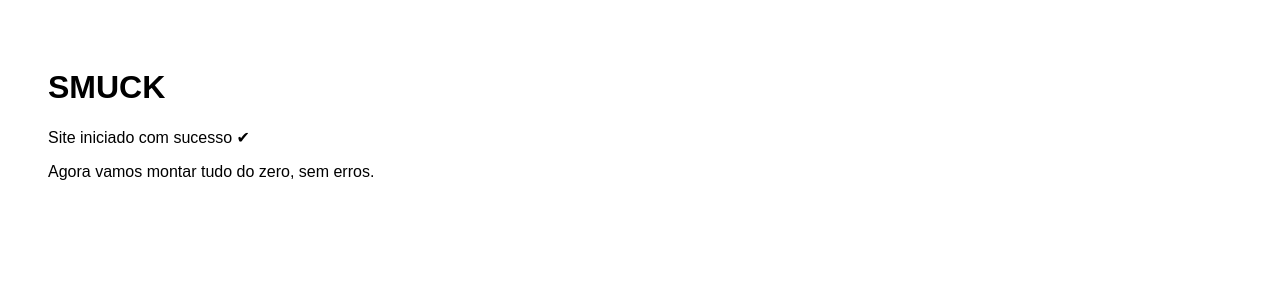
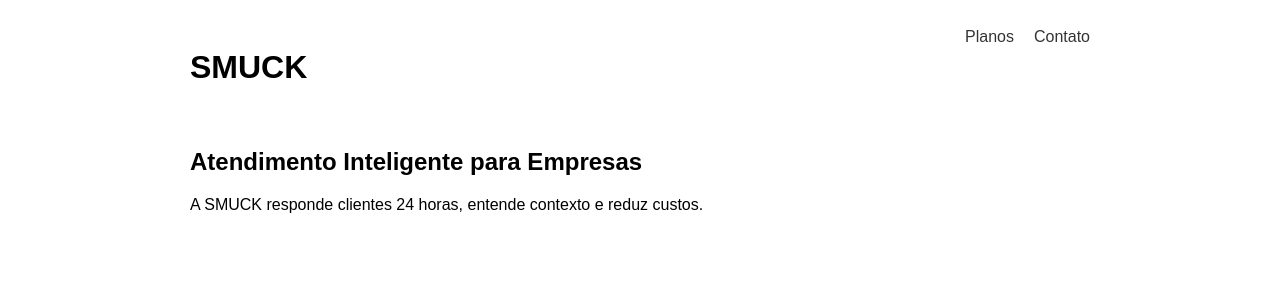
Before and after one commit to SMUCKcyr/SMUCK, a Next.js app: page / in a window 1280 px wide. Shown: the top 300 px of the page. Built offline with nearby package versions, Linux system fonts and the light colour scheme.

Commit message:
Update index.jsx

```diff
--- a/pages/index.jsx
+++ b/pages/index.jsx
@@ -1,9 +1,40 @@
 export default function Home() {
   return (
-    <div style={{ fontFamily: "Arial, sans-serif", padding: 40 }}>
-      <h1>SMUCK</h1>
-      <p>Site iniciado com sucesso ✔</p>
-      <p>Agora vamos montar tudo do zero, sem erros.</p>
+    <div style={styles.container}>
+      <header style={styles.header}>
+        <h1>SMUCK</h1>
+        <nav>
+          <a href="/pricing" style={styles.link}>Planos</a>
+          <a href="/contact" style={styles.link}>Contato</a>
+        </nav>
+      </header>
+
+      <section style={styles.hero}>
+        <h2>Atendimento Inteligente para Empresas</h2>
+        <p>A SMUCK responde clientes 24 horas, entende contexto e reduz custos.</p>
+      </section>
     </div>
   );
 }
+
+const styles = {
+  container: {
+    fontFamily: "Arial, sans-serif",
+    padding: 20,
+    maxWidth: 900,
+    margin: "0 auto",
+  },
+  header: {
+    display: "flex",
+    justifyContent: "space-between",
+    marginBottom: 40,
+  },
+  link: {
+    marginLeft: 20,
+    textDecoration: "none",
+    color: "#333",
+  },
+  hero: {
+    marginTop: 40,
+  },
+};
```
